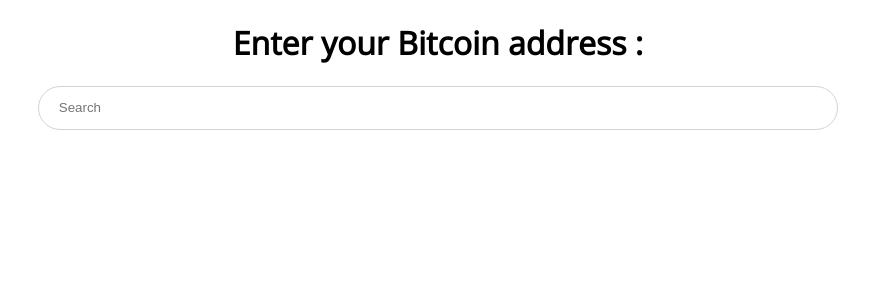
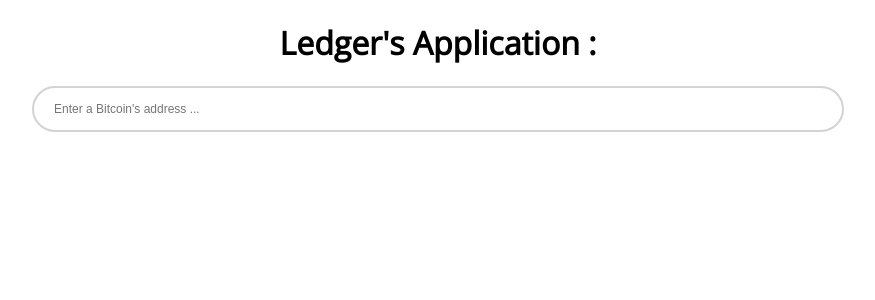
Before and after one commit to KhalilBellak/Ledger-App, a React (Create React App) app in the folder client/: page / in a window 1280 px wide. Shown: the top 300 px of the page, without its empty margins (202-1077 px from the left). Built offline with nearby package versions, Linux system fonts and the light colour scheme.

Commit message:
Scrollable area set

```diff
--- a/client/src/components/App/App.css
+++ b/client/src/components/App/App.css
@@ -1,9 +1,24 @@
+input {
+  font-size: 12px;
+}
+.parent-container {
+  height : 100vh;
+}
+
 .container {
+  height : 30%;
+  min-height: 275px;
+  text-align: center;
+}
+
+.table-container{
+  height : calc(100% - 40%);
+  overflow-y: auto;
   text-align: center;
 }
 
 .search {
-  border: 1px solid #D3D3D3;
+  border: 2px solid #D3D3D3;
   border-radius: 30px;
   height: 40px;
   margin: 0 auto;
@@ -13,7 +28,7 @@
 }
 
 .search:focus {
-  border: 1px solid #00a399;
+  border: 2px solid #00a399;
   outline: none;
 }
 
--- a/client/src/components/App/App.js
+++ b/client/src/components/App/App.js
@@ -124,15 +124,18 @@
     let chooserComp = (address.length > 0)?<Chooser mode={mode} onChangeMode={this.onChangeMode}/>:<div></div>
 
     return (
-          <div>
+          <div className="parent-container">
             <div className="container">
-              <h1>Enter your Bitcoin address :</h1>
+              <h1>Ledger's Application :</h1>
               <form onSubmit={this.selectAddress}>
-                <input ref="_address" className="search" placeholder="Search" type="text"/>
+                <input ref="_address" className="search" placeholder="Enter a Bitcoin's address ..." type="text"/>
               </form>
               {chooserComp}
               {loaderComp}
               {balanceComp}
+            </div>
+
+            <div className="table-container">
               {txsComp}
             </div>
           </div>
--- a/client/src/components/Transactions/Transactions.css
+++ b/client/src/components/Transactions/Transactions.css
@@ -27,7 +27,7 @@
 }
 
 .title {
-  font-size: 13px;
+  font-size: 14px;
   font-weight: bold;
   float: left;
 }
@@ -36,14 +36,14 @@
   border-radius: 5px;
   color: white;
   font-size: 12px;
-  overflow: auto;
   width: 10%;
+  min-width : 100px;
 }
 
 .date {
   color: gray;
   display: block;
-  font-size: 13px;
+  font-size: 14px;
   font-weight: bold;
   float: right;
   line-height: 1.5;
--- a/client/src/index.css
+++ b/client/src/index.css
@@ -1,3 +1,5 @@
 body {
+  height: 100%;
+  margin: 0;
   font-family: 'Open Sans', sans-serif;
 }
```
